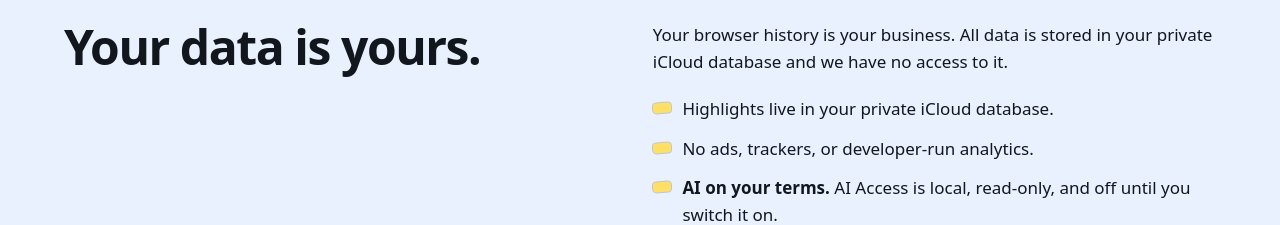
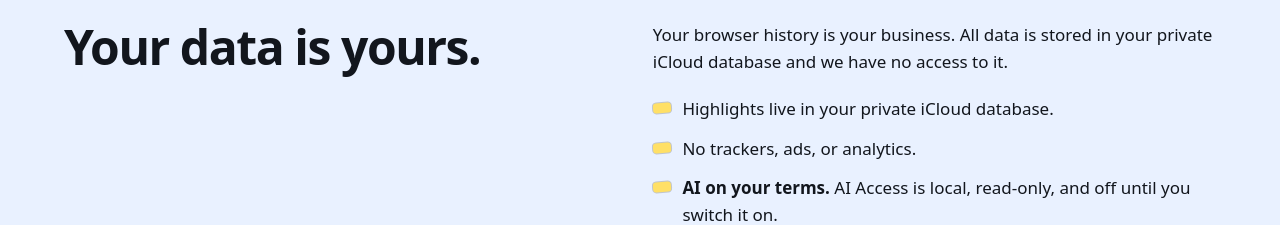
Before and after one commit to mubranch/TwineWebsite, an Eleventy site: page src/index.njk in a window 1280 px wide. Shown: the part 3240-3465 px from the top of the page. Built offline with nearby package versions, Linux system fonts and the light colour scheme; Eleventy itself is replaced by a stand-in of ours; files that its build step writes are made by us from their sources.

Commit message:
Use the supplied trackers ads and analytics wording
Co-authored-by: Copilot App <223556219+Copilot@users.noreply.github.com>

```diff
--- a/src/index.njk
+++ b/src/index.njk
@@ -92,7 +92,7 @@ socialDescription: "Highlight in Safari. Find it later. Keep it private. Twine f
       <p>Your browser history is your business. All data is stored in your private iCloud database and we have no access to it.</p>
       <ul class="checks" role="list">
         <li><span>Highlights live in your private iCloud database.</span></li>
-        <li>No ads, trackers, or developer-run analytics.</li>
+        <li>No trackers, ads, or analytics.</li>
         <li><span><strong>AI on your terms.</strong> AI Access is local, read-only, and off until you switch it on.</span></li>
       </ul>
       <p class="note">Highlighted websites receive display-name and icon requests. Optional Apple diagnostics, support messages and public GitHub feedback are covered in the privacy policy. A connected AI tool handles what it reads under its own policy.</p>
```
